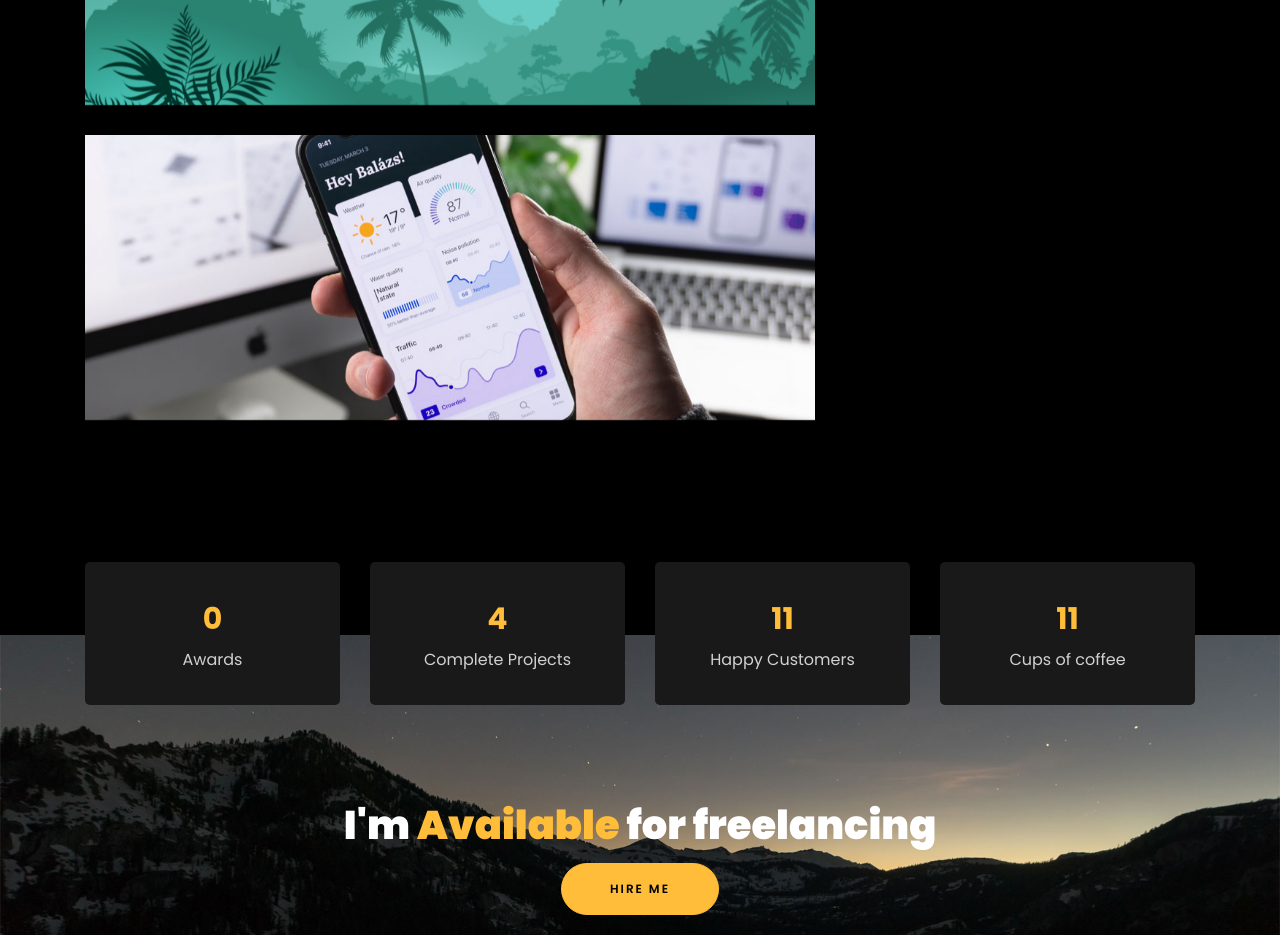
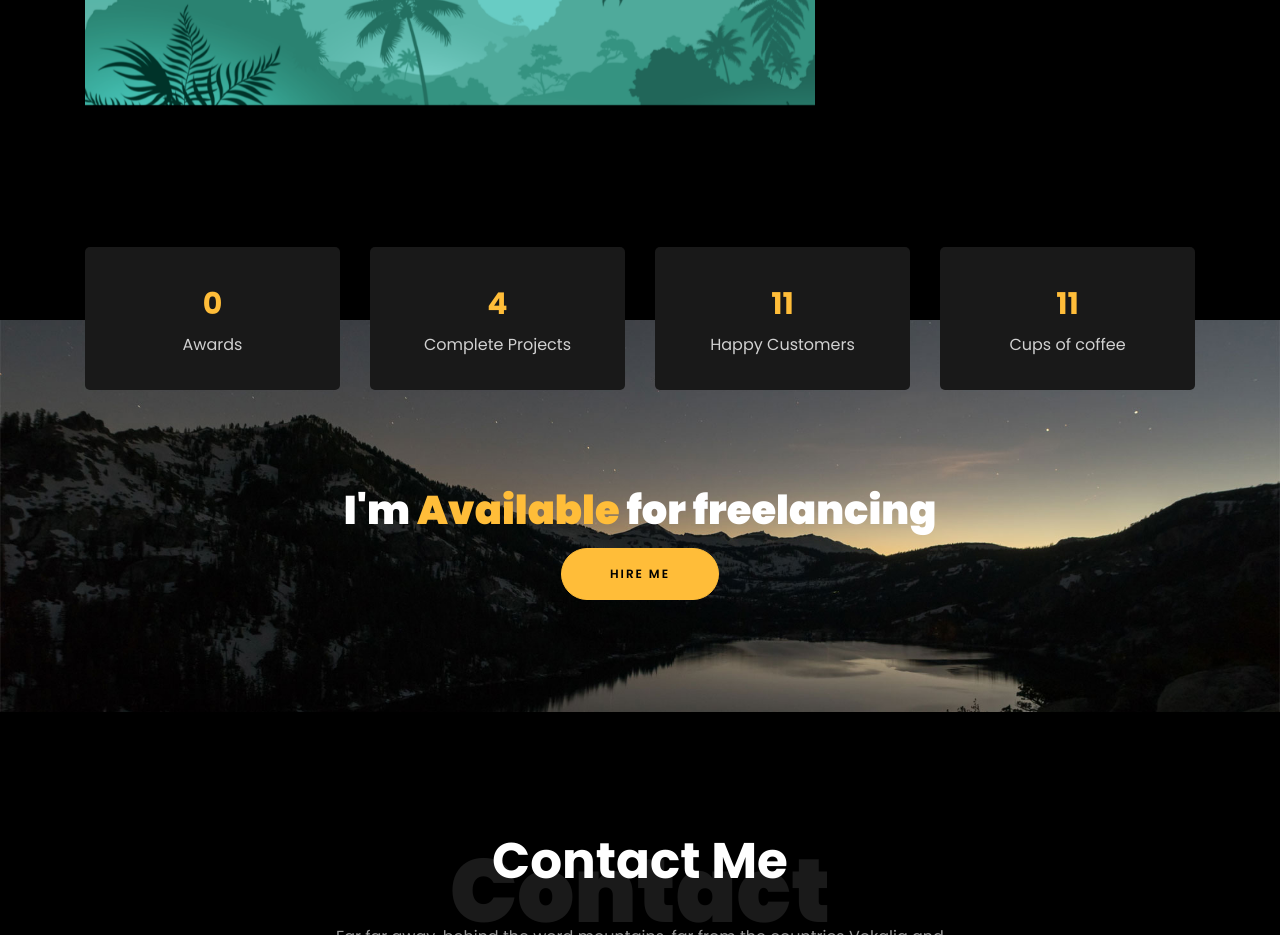
Before and after one commit to HamdanHaneefa/Portfolio, a plain HTML site: page index.html in a window 1280 px wide. Shown: the part 4640-5575 px from the top of the page. Drawn offline with Linux system fonts and the light colour scheme; files whose address does not match are found by name.

Commit message:
Update index.html

```diff
--- a/index.html
+++ b/index.html
@@ -328,13 +328,13 @@
 	    				</div>
     				</div>
 
-    				<div class="project img ftco-animate d-flex justify-content-center align-items-center" style="background-image: url(images/project-6.jpg);">
+<!--     				<div class="project img ftco-animate d-flex justify-content-center align-items-center" style="background-image: url(images/project-6.jpg);">
     					<div class="overlay"></div>
 	    				<div class="text text-center p-4">
 	    					<h3><a href="#">Light</a></h3>
 	    					<span>Web Design</span>
 	    				</div>
-    				</div>
+    				</div> -->
     			</div>
     		</div>
     	</div>
```
